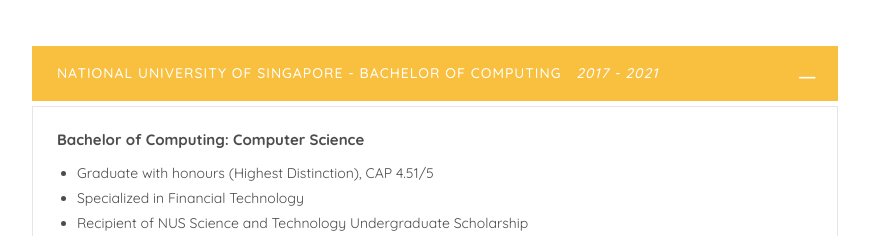
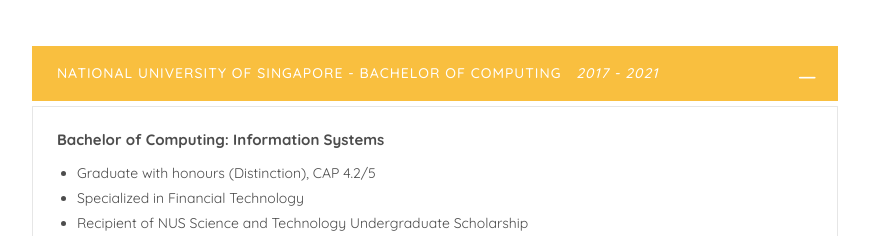
Before and after one commit to ZhangRuichun/portfolio, a plain HTML site: page index.html in a window 1280 px wide. Shown: the part 1900-2136 px from the top of the page, without its empty margins (355-1224 px from the left). Drawn offline with nearby package versions, Linux system fonts and the light colour scheme; files whose address does not match are found by name; a web font is replaced by a local one.

Commit message:
fix typo

```diff
--- a/index.html
+++ b/index.html
@@ -210,9 +210,9 @@
 									    <div id="collapseOne" class="panel-collapse collapse in" role="tabpanel" aria-labelledby="headingOne">
 									         <div class="panel-body">
 									            <div class="row">
-													<p style="font-size: 15px; margin-left: 20px;"><strong>Bachelor of Computing: Computer Science</strong></p>
+													<p style="font-size: 15px; margin-left: 20px;"><strong>Bachelor of Computing: Information Systems</strong></p>
 													<ul style='margin-top: -15px;'>
-														<li style="font-size: 14px;">Graduate with honours (Highest Distinction), CAP 4.51/5</li>
+														<li style="font-size: 14px;">Graduate with honours (Distinction), CAP 4.2/5</li>
 														<li style="font-size: 14px;">Specialized in Financial Technology</li>
 														<li style="font-size: 14px;">Recipient of NUS Science and Technology Undergraduate Scholarship </li>
 													</ul>
```
